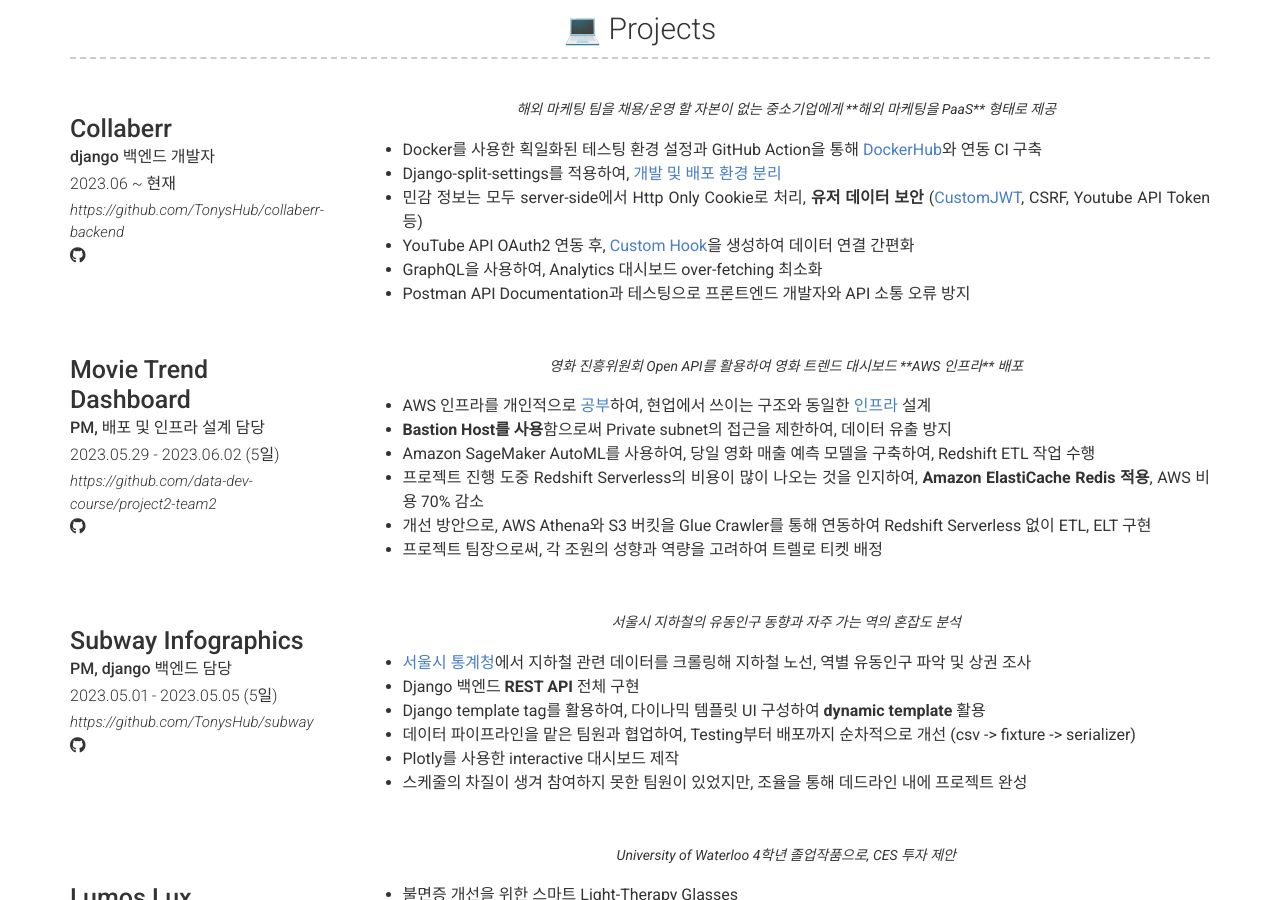
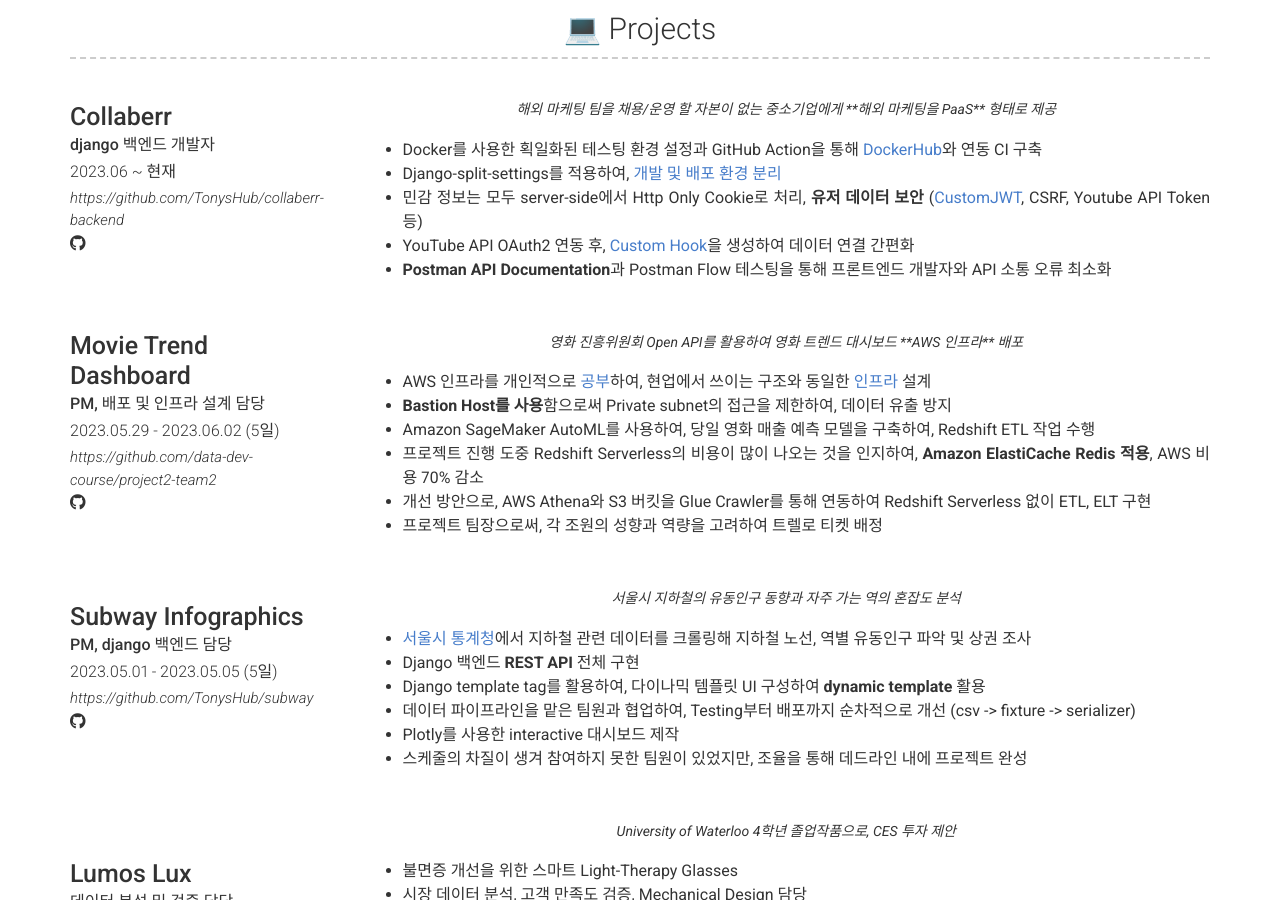
Before and after one commit to TonysHub/TonysHub.github.io, a Jekyll site: the page built from index.md, in a window 1280 px wide and 900 px high, scrolled down 552 px. Built offline with Jekyll 4.4.1, drawn with Linux system fonts in a browser that asks for light colours; nearby versions of some CDN libraries; emoji names are drawn with the system emoji font.

Commit message:
Update _config.yml

```diff
--- a/_config.yml
+++ b/_config.yml
@@ -65,8 +65,7 @@ content:
           * 민감 정보는 모두 server-side에서 Http Only Cookie로 처리, **유저 데이터 보안**
             ([CustomJWT](https://github.com/TonysHub/collaberr-backend/blob/main/core/general/authentication.py), CSRF, Youtube API Token 등)
           * YouTube API OAuth2 연동 후, [Custom Hook](https://github.com/TonysHub/collaberr-backend/tree/main/core/plugins/youtube)을 생성하여 데이터 연결 간편화
-          * GraphQL을 사용하여, Analytics 대시보드 over-fetching 최소화
-          * Postman API Documentation과 테스팅으로 프론트엔드 개발자와 API 소통 오류 방지
+          * **Postman API Documentation**과 Postman Flow 테스팅을 통해 프론트엔드 개발자와 API 소통 오류 최소화
 
       - layout: left
         title: Movie Trend Dashboard
```
